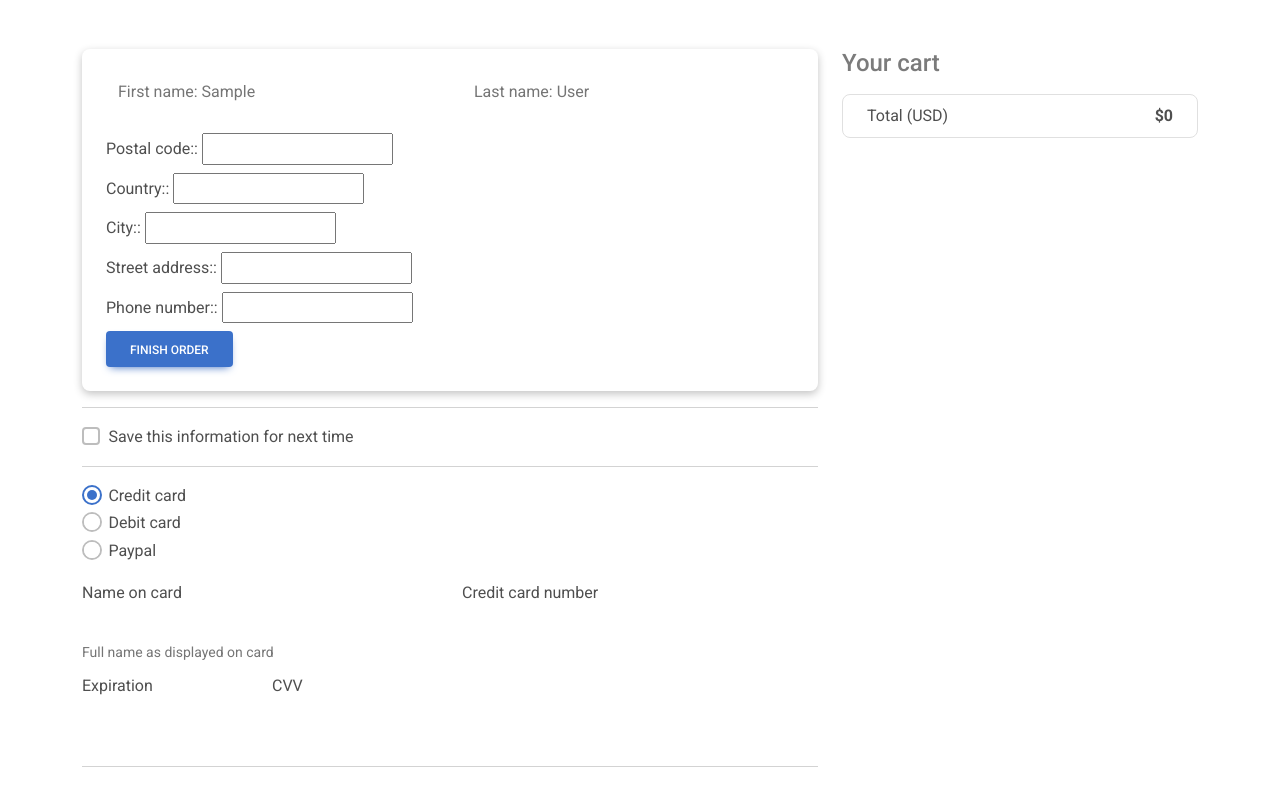
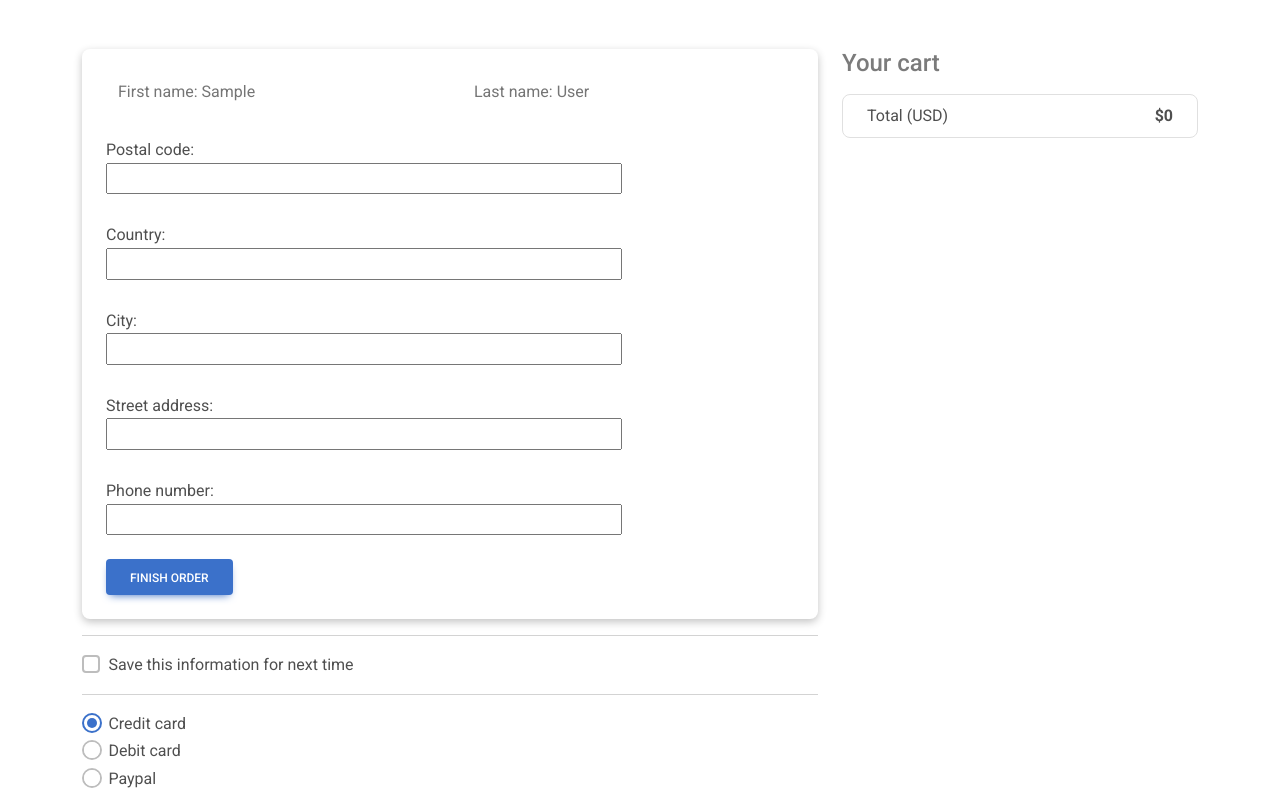
Before and after one commit to xaoccc/OnlyShop, a Django app: page /item/checkout/ in a window 1280 px wide. Shown: the part 405-1204 px from the top of the page. Run offline with Django 4.2, Linux system fonts and the light colour scheme; a user stored in the database is signed in; tables that the repository leaves empty hold one stand-in row (values such as "Sample post").

Commit message:
checkout update

```diff
--- a/static/css/style.css
+++ b/static/css/style.css
@@ -140,6 +140,11 @@
     border: solid 1px black;
 }
 
+.checkout-form > input {
+    width: 75%;
+    margin-bottom: 1em
+}
+
 @media only screen and (max-width: 600px) {
     .login-form, .register-form {
         max-width: 20em;
--- a/templates/checkout.html
+++ b/templates/checkout.html
@@ -36,13 +36,13 @@
 
                         {{ request.user.profile.biling }}
 
-                        <form method="post">
+                        <form  method="post">
                         {% csrf_token %}
                         {% for field in billing_info_form %}
-                            <div class="form-outline" data-mdb-input-init>
+                            <div class="row mt-1" data-mdb-input-init>
                                 {{ field.errors }}
-                                {{ field.label_tag }}:
-                                <label class="form-label" for="{{ field.id_for_label }}">{{ field }}</label>
+                                {{ field.label_tag }}
+                                <label class="form-label checkout-form" for="{{ field.id_for_label }}">{{ field }}</label>
                             </div>
                         {% endfor %}
 
```
